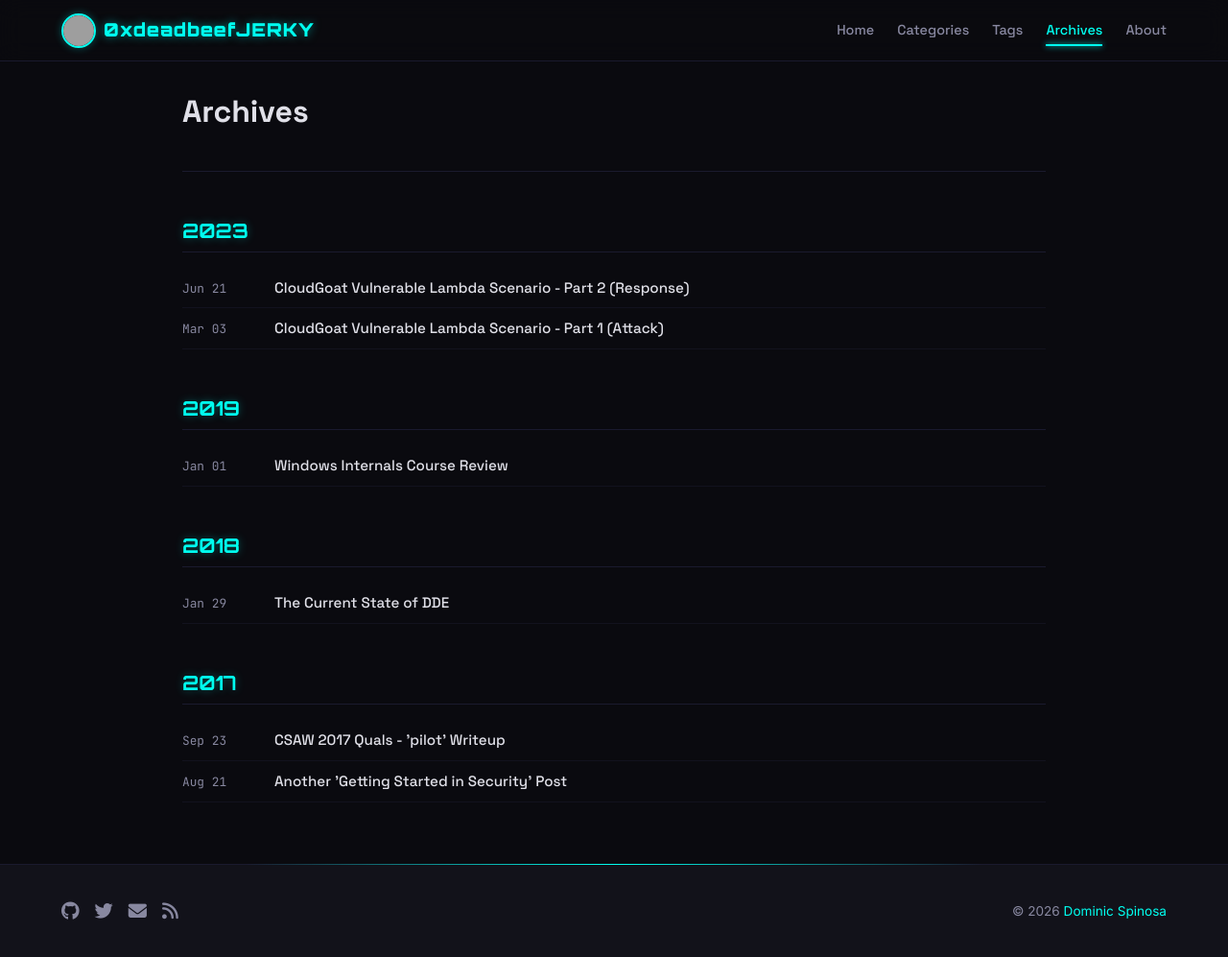
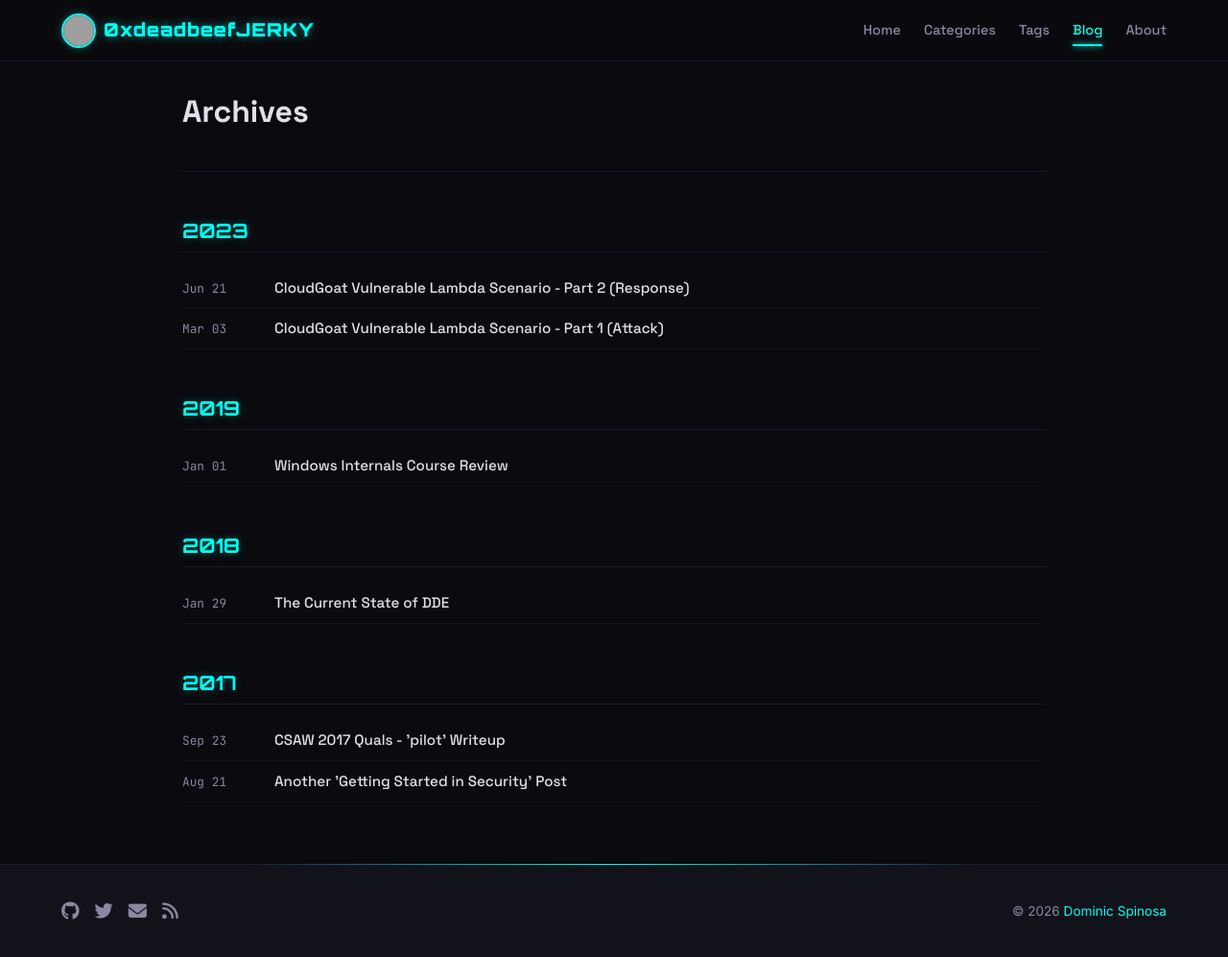
Before and after one commit to 0xdeadbeefJERKY/0xdeadbeefjerky.github.io, a Jekyll site: the page built from _tabs/archives.md, in a window 1280 px wide and 997 px high. Shown: the whole window at 96% size. Built offline with Jekyll 4.4.1, drawn with Linux system fonts in a browser that asks for light colours; grey boxes are pictures that could not be loaded.

Commit message:
Rename Archives to Blog and fix share button URLs
- Add title: Blog to archives tab so nav shows "Blog" instead of "Archives"
- Fix share URL construction: build full post URL first, then substitute
  into platform link templates

Co-Authored-By: Claude Opus 4.6 <noreply@anthropic.com>

```diff
--- a/_includes/share.html
+++ b/_includes/share.html
@@ -1,8 +1,9 @@
 {% if site.data.share.platforms %}
 <div class="post-share">
   <span class="label">Share:</span>
+  {% assign full_url = page.url | prepend: site.url %}
   {% for platform in site.data.share.platforms %}
-    {% assign share_url = platform.link | replace: 'URL', page.url | prepend: site.url | replace: 'TITLE', page.title | url_encode %}
+    {% assign share_url = platform.link | replace: 'URL', full_url | replace: 'TITLE', page.title %}
     <a href="{{ share_url }}" target="_blank" rel="noopener" aria-label="Share on {{ platform.type }}">
       <i class="{{ platform.icon }}"></i>
     </a>
--- a/_tabs/archives.md
+++ b/_tabs/archives.md
@@ -1,4 +1,5 @@
 ---
+title: Blog
 layout: archives
 icon: fas fa-archive
 order: 3
```
